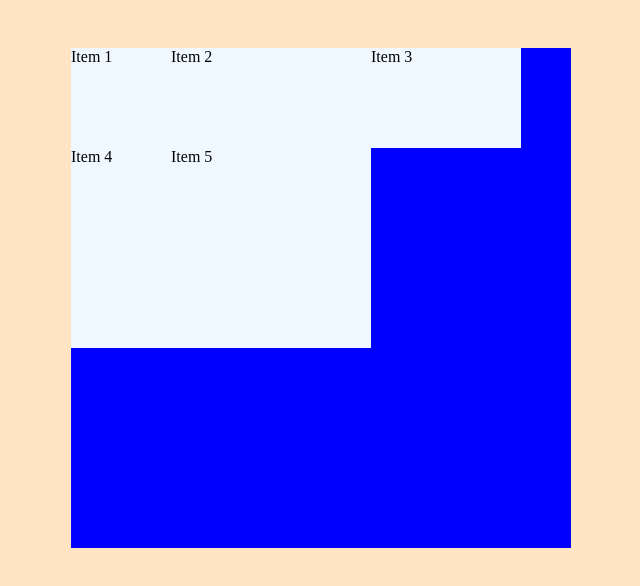
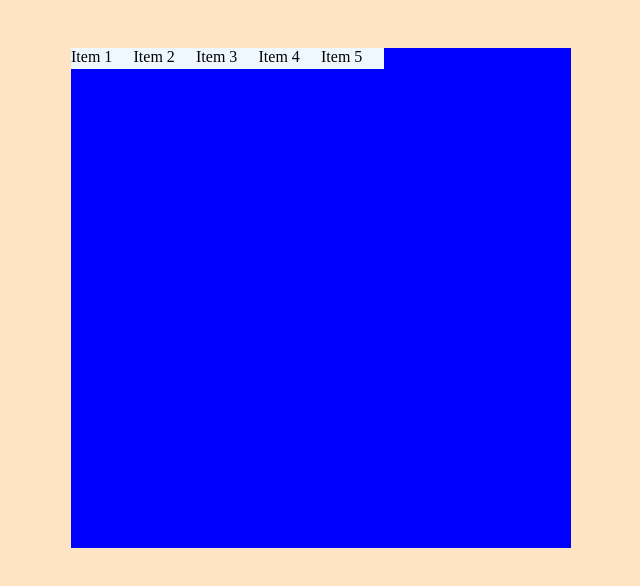
Before and after one commit to ParksoulSliptick/Css-Grid, a plain HTML site: page index.html in a window 1280 px wide. Shown: the whole page, without its empty margins (319-959 px from the left). Drawn offline with Linux system fonts and the light colour scheme.

Commit message:
Unidad de medida y función repeat

```diff
--- a/style.css
+++ b/style.css
@@ -11,10 +11,8 @@ body{
 
 .container{
     display: grid;
-
-    grid-template-columns: 100px 200px 150px;
-    grid-template-rows: 100px 200px 50px;
-
+    grid-template-columns: repeat(8,1fr);
+    grid-template-rows: repeat(8,1fr 2fr);
     width: 500px;
     height: 500px;
     margin: 0 auto;
```
